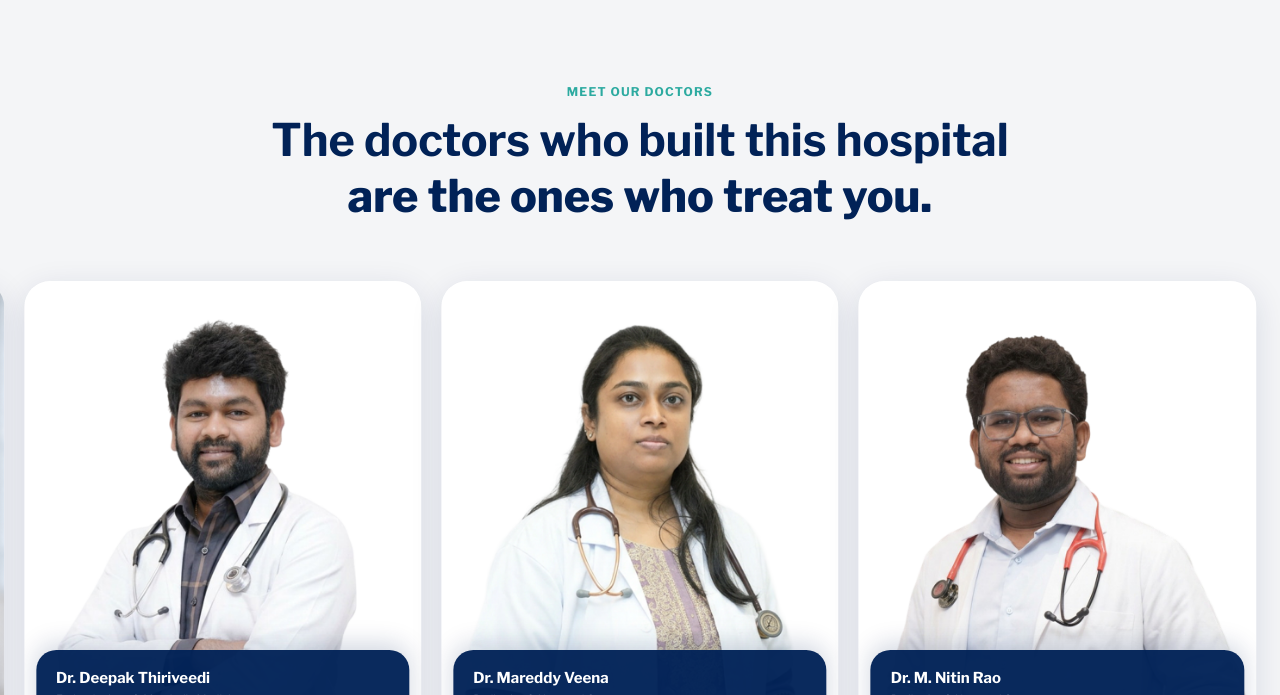
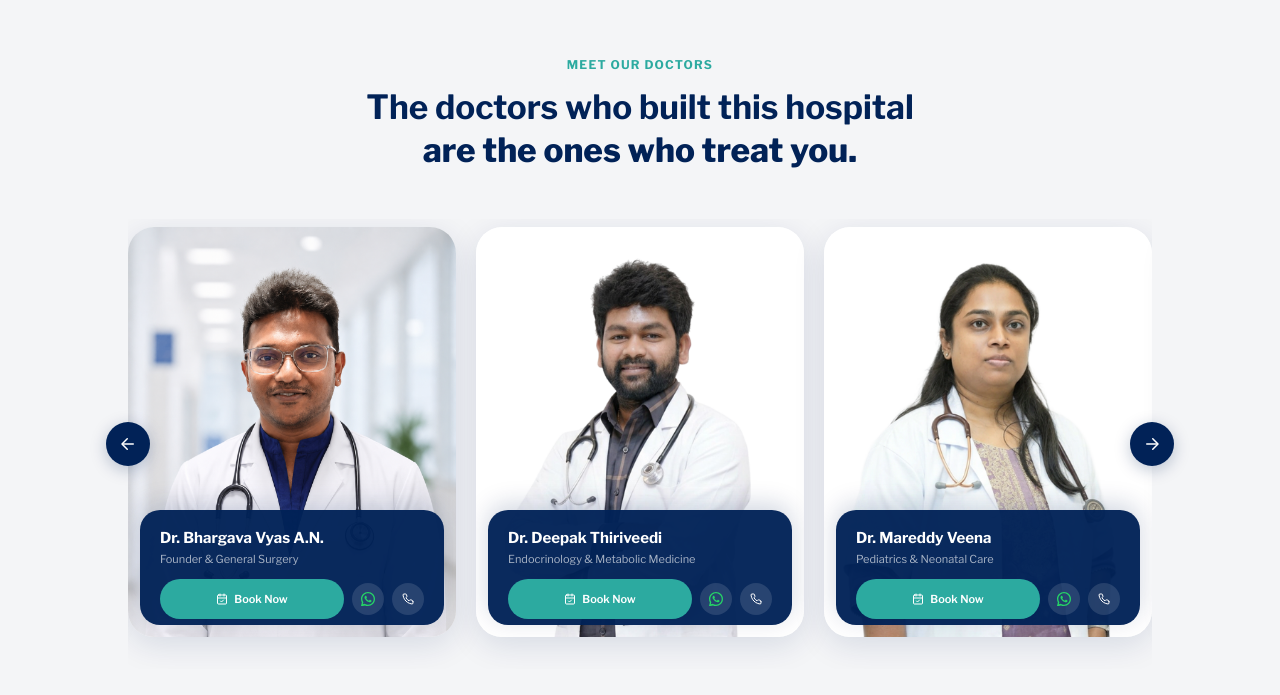
Before and after one commit to BrilliantBrains-CodeBase/unicare-website, a React (Vite) app: page / in a window 1280 px wide. Shown: the part 2105-2800 px from the top of the page. Built offline with nearby package versions, Linux system fonts and the light colour scheme.

Commit message:
card & footer fix

```diff
--- a/src/components/layout/Footer.jsx
+++ b/src/components/layout/Footer.jsx
@@ -92,13 +92,15 @@ export default function Footer() {
             <ul className="space-y-2.5" role="list">
               <li className="flex items-start gap-2 text-(--muted)">
                 <Pin s={13} c="var(--teal)" className="mt-0.5 shrink-0" />
-                <span className="text-[12.5px]">{ADDRESS}</span>
+                <span className="text-[12.5px] flex flex-col gap-0.5">
+                  <span>A 201, 2nd Floor, Saanvi Antalya Homes</span>
+                  <span>Kokapet, Telangana</span>
+                </span>
               </li>
               <li className="flex items-start gap-2 text-(--muted)">
                 <Phone s={13} c="var(--teal)" className="mt-0.5 shrink-0" />
-                <span className="text-[12.5px]">
+                <span className="text-[12.5px] flex flex-col gap-0.5">
                   <a href={`tel:${PHONE}`} className="hover:text-(--navy) hover:underline transition-colors">{PHONE_DISPLAY}</a>
-                  {', '}
                   <a href={`tel:${PHONE_2}`} className="hover:text-(--navy) hover:underline transition-colors">{PHONE_2_DISPLAY}</a>
                 </span>
               </li>
--- a/src/components/layout/Header.jsx
+++ b/src/components/layout/Header.jsx
@@ -319,12 +319,6 @@ export default function Header() {
               {ADDRESS}
             </span>
             <span className="flex items-center gap-3 text-[12px]">
-              <span
-                className="rounded-full px-2.5 py-0.5 text-[10px] font-bold uppercase tracking-wider text-white"
-                style={{ background: 'rgba(220,38,38,0.85)' }}
-              >
-                Emergency 24/7
-              </span>
               <a
                 href={`tel:${PHONE}`}
                 className="flex items-center gap-1.5 text-white/70 hover:text-white transition-colors"
--- a/src/index.css
+++ b/src/index.css
@@ -212,14 +212,11 @@ button.pill:hover {
   backface-visibility: hidden;
 }
 
-/* ── Two-line h2 utility ── */
+/* ── H2 fluid sizing utility ── */
 .h2-two-lines {
-  font-size: clamp(1.25rem, 3.5vw, 3rem);
-  line-height: 1.25;
-  display: -webkit-box;
-  -webkit-line-clamp: 2;
-  -webkit-box-orient: vertical;
-  overflow: hidden;
+  font-size: clamp(1.1rem, 2.6vw, 2.5rem);
+  line-height: 1.28;
+  text-wrap: balance;
 }
 
 /* ── Doctor card hover-expand ── */
--- a/src/pages/Home/components/DoctorsPreview.jsx
+++ b/src/pages/Home/components/DoctorsPreview.jsx
@@ -1,9 +1,10 @@
-import { useState } from 'react';
+import { useState, useRef } from 'react';
 import { Link } from 'react-router-dom';
 import { motion } from 'framer-motion';
 import { Swiper, SwiperSlide } from 'swiper/react';
 import { Autoplay } from 'swiper/modules';
 import 'swiper/css';
+import { ArrowLeft, ArrowRight } from '../../../components/icons';
 import { fadeUp, vp } from '../../../lib/animations';
 import { Phone, WhatsAppIc, CalendarCheck } from '../../../components/icons';
 
@@ -107,7 +108,7 @@ function DoctorCard({ doc, isOpen, onToggle }) {
           <a
             href={doc.waLink} target="_blank" rel="noopener noreferrer"
             aria-label="WhatsApp"
-            className="h-7 w-7 shrink-0 rounded-full flex items-center justify-center hover:opacity-80 cursor-pointer"
+            className="h-8 w-8 shrink-0 rounded-full flex items-center justify-center hover:opacity-80 cursor-pointer"
             style={{ background: 'rgba(255,255,255,0.12)' }}
           >
             <WhatsAppIc s={14} c="#25D366" />
@@ -115,7 +116,7 @@ function DoctorCard({ doc, isOpen, onToggle }) {
           <a
             href={`tel:${PHONE}`}
             aria-label="Call"
-            className="h-7 w-7 shrink-0 rounded-full flex items-center justify-center hover:opacity-80 cursor-pointer"
+            className="h-8 w-8 shrink-0 rounded-full flex items-center justify-center hover:opacity-80 cursor-pointer"
             style={{ background: 'rgba(255,255,255,0.12)' }}
           >
             <Phone s={12} c="#fff" />
@@ -155,9 +156,10 @@ function DoctorCard({ doc, isOpen, onToggle }) {
 
 export default function DoctorsPreview() {
   const [openIdx, setOpenIdx] = useState(null);
+  const swiperRef = useRef(null);
 
   function handleCardToggle(i) {
-    setOpenIdx(prev => (prev === i ? null : i)); // close if already open, else open
+    setOpenIdx(prev => (prev === i ? null : i));
   }
 
   return (
@@ -177,7 +179,32 @@ export default function DoctorsPreview() {
         </h2>
       </motion.div>
 
+      {/* Carousel with side nav buttons */}
+      <div className="relative w-4/5 mx-auto">
+
+        {/* Prev button */}
+        <button
+          onClick={() => swiperRef.current?.slidePrev()}
+          aria-label="Previous doctor"
+          className="absolute left-0 top-1/2 -translate-y-1/2 -translate-x-1/2 z-10 w-11 h-11 rounded-full flex items-center justify-center cursor-pointer transition-all hover:scale-110 shrink-0"
+          style={{ background: 'var(--navy)', boxShadow: '0 4px 16px rgba(1,34,87,0.25)' }}
+        >
+          <ArrowLeft s={18} c="#fff" />
+        </button>
+
+        {/* Next button */}
+        <button
+          onClick={() => swiperRef.current?.slideNext()}
+          aria-label="Next doctor"
+          className="absolute right-0 top-1/2 -translate-y-1/2 translate-x-1/2 z-10 w-11 h-11 rounded-full flex items-center justify-center cursor-pointer transition-all hover:scale-110 shrink-0"
+          style={{ background: 'var(--navy)', boxShadow: '0 4px 16px rgba(1,34,87,0.25)' }}
+        >
+          <ArrowRight s={18} c="#fff" />
+        </button>
+
+        <div className="overflow-hidden">
         <Swiper
+          onBeforeInit={(swiper) => { swiperRef.current = swiper; }}
           modules={[Autoplay]}
           spaceBetween={20}
           loop
@@ -188,7 +215,7 @@ export default function DoctorsPreview() {
             768:  { slidesPerView: 2.3 },
             1024: { slidesPerView: 3 },
           }}
-        style={{ overflow: 'visible', padding: '8px 24px 32px' }}
+          style={{ padding: '8px 0 32px' }}
         >
           {doctors.map((doc, i) => (
             <SwiperSlide key={i}>
@@ -200,6 +227,9 @@ export default function DoctorsPreview() {
             </SwiperSlide>
           ))}
         </Swiper>
+        </div>
+
+      </div>
 
       <motion.div
         className="max-w-330 2xl:max-w-400 mx-auto px-6 2xl:px-20 text-center mt-8"
--- a/src/pages/Home/components/WhyChooseUs.jsx
+++ b/src/pages/Home/components/WhyChooseUs.jsx
@@ -36,25 +36,24 @@ const cards = [
 
 function OverviewCard({ card }) {
   return (
-    // aspect-square keeps all 3 cards perfectly square at any screen width
     <div
-      className="rounded-[20px] relative overflow-hidden aspect-square"
-      style={{ background: card.bg, padding: 'clamp(24px, 3vw, 44px)' }}
+      className="rounded-[20px] overflow-hidden flex flex-row items-center gap-0"
+      style={{ background: card.bg }}
     >
-      {/* Title */}
-      <h3 className="text-[22px] 2xl:text-[26px] leading-[1.4] text-white mb-3">
-        {card.title}
-        <strong className="font-black block">{card.titleBold}</strong>
-      </h3>
+      {/* Left — content */}
+      <div className="flex-1 min-w-0 px-5 py-6">
+        <h3 className="text-[18px] leading-[1.35] text-white mb-2">
+          {card.title}
+          <strong className="font-black block">{card.titleBold}</strong>
+        </h3>
+        <p className="text-[13px] leading-relaxed" style={{ color: 'rgba(255,255,255,0.80)' }}>
+          {card.text}
+        </p>
+      </div>
 
-      {/* Body */}
-      <p className="text-[14px] leading-relaxed" style={{ color: 'rgba(255,255,255,0.80)' }}>
-        {card.text}
-      </p>
-
-      {/* Decorative image — absolute bottom-right */}
-      <div className="absolute bottom-6 right-6 pointer-events-none select-none opacity-80">
-        <img src={card.img} alt="" aria-hidden="true" />
+      {/* Right — small decorative graphic */}
+      <div className="shrink-0 flex items-center justify-center pr-4 opacity-80 pointer-events-none select-none">
+        <img src={card.img} alt="" aria-hidden="true" className="w-16 h-auto" />
       </div>
     </div>
   );
@@ -79,11 +78,12 @@ export default function WhyChooseUs() {
       </motion.div>
 
       {/* Cards */}
-      <div className="max-w-330 2xl:max-w-400 mx-auto px-6 2xl:px-20">
+      {/* Max-width cap so each card never exceeds ~360px */}
+      <div className="max-w-280 mx-auto px-6">
 
-        {/* Desktop: 3-col grid */}
+        {/* 3 horizontal rectangle cards inline */}
         <motion.div
-          className="hidden md:grid md:grid-cols-3 gap-6 2xl:gap-8"
+          className="hidden md:grid md:grid-cols-3 gap-5"
           variants={fadeUp} initial="hidden" whileInView="visible" viewport={vp}
         >
           {cards.map((card, i) => (
@@ -116,7 +116,7 @@ export default function WhyChooseUs() {
         >
           <Link
             to="/about-us"
-            className="inline-flex items-center gap-2 rounded-full border-[1.5px] border-[var(--navy)] px-6 py-2.5 text-[14px] font-semibold text-[var(--navy)] hover:bg-[var(--navy)] hover:text-white transition-all"
+            className="inline-flex items-center gap-2 rounded-full border-[1.5px] border-(--navy) px-6 py-2.5 text-[14px] font-semibold text-(--navy) hover:bg-(--navy) hover:text-white transition-all"
           >
             <ArrowRight s={15} c="currentColor" />
             Learn More About UniCare
```
Lines whose indentation alone changed are shown as unchanged.
